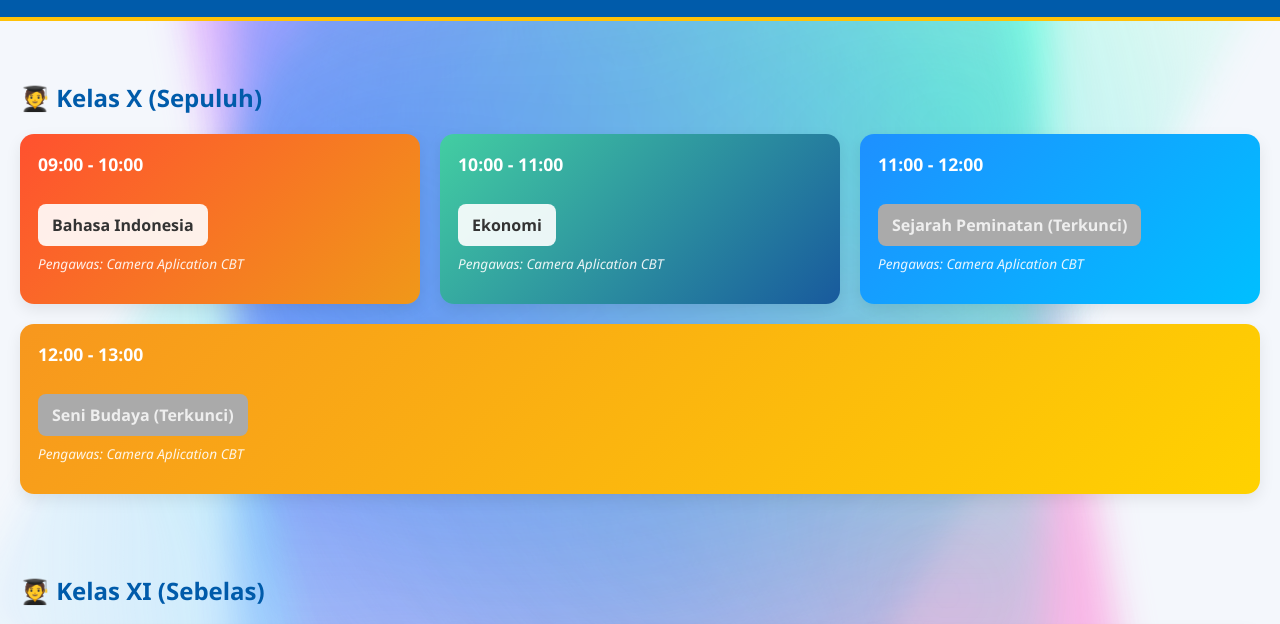
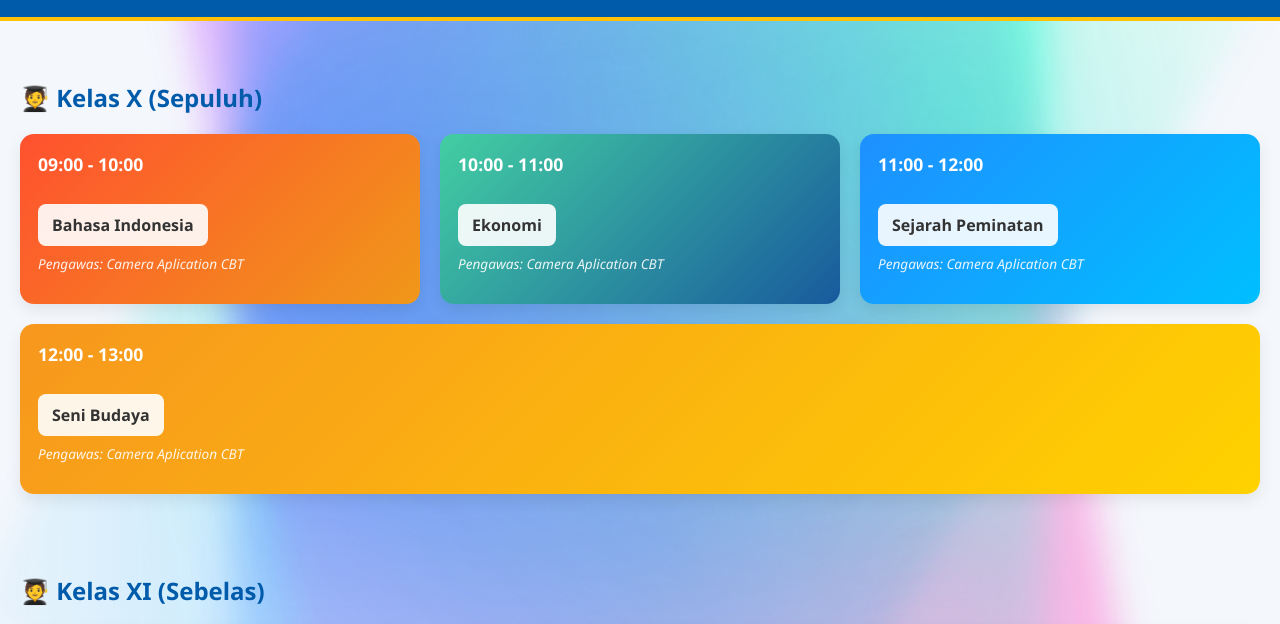
Before and after one commit to cbtrnj/pc, a plain HTML site: page senin-ips.html in a window 1280 px wide. Shown: the part 147-771 px from the top of the page. Drawn offline with Linux system fonts and the light colour scheme.

Commit message:
Update senin-ips.html

```diff
--- a/senin-ips.html
+++ b/senin-ips.html
@@ -108,16 +108,16 @@
   const soalSettings = {
     "btn-xipa-indonesia": false,
     "btn-xipa-kimia": false,
-    "btn-xipa-fisika": true,
-    "btn-xipa-seni": true,
+    "btn-xipa-fisika": false,
+    "btn-xipa-seni": false,
     "btn-xiipa-indonesia": false,
     "btn-xiipa-kimia": false,
-    "btn-xiipa-fisika": true,
-    "btn-xiipa-seni": true,
+    "btn-xiipa-fisika": false,
+    "btn-xiipa-seni": false,
     "btn-xiiipa-indonesia": false,
     "btn-xiiipa-kimia": false,
-    "btn-xiiipa-fisika": true,
-    "btn-xiiipa-seni": true,
+    "btn-xiiipa-fisika": false,
+    "btn-xiiipa-seni": false,
   };
 
   function applySettings(){
```
